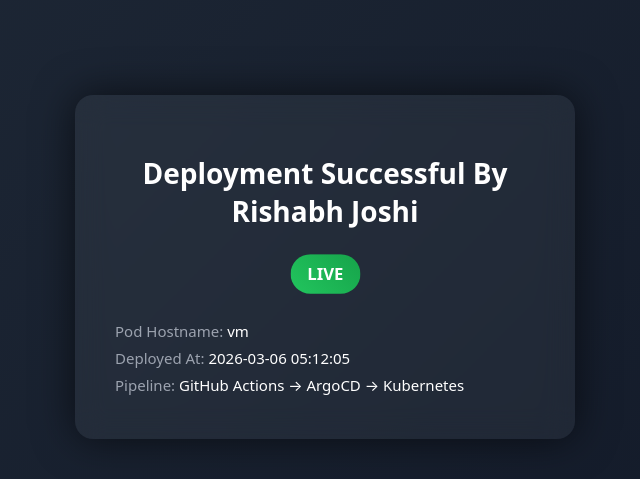
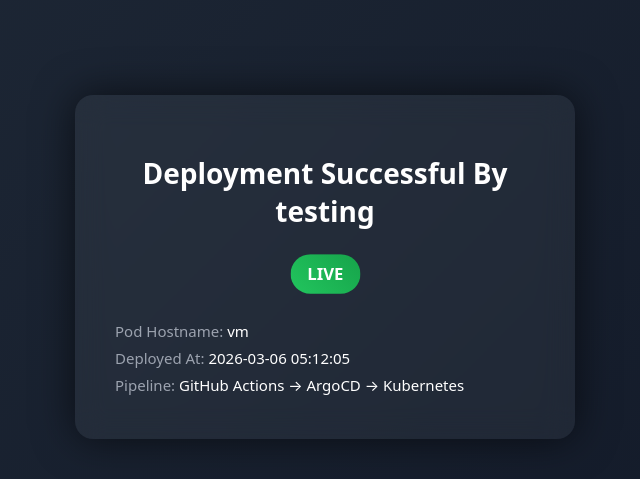
Before and after one commit to joshirishabh631/demo-app, a Flask app: page / in a window 1280 px wide. Shown: the part 133-612 px from the top of the page, without its empty margins (315-955 px from the left). Run offline with Flask 3, Linux system fonts and the light colour scheme.

Commit message:
fix workflow

```diff
--- a/templates/index.html
+++ b/templates/index.html
@@ -68,7 +68,7 @@ h1 {
 
 <div class="card">
 
-<h1>Deployment Successful By Rishabh Joshi</h1>
+<h1>Deployment Successful By testing</h1>
 
 <div class="badge">LIVE</div>
 
```
